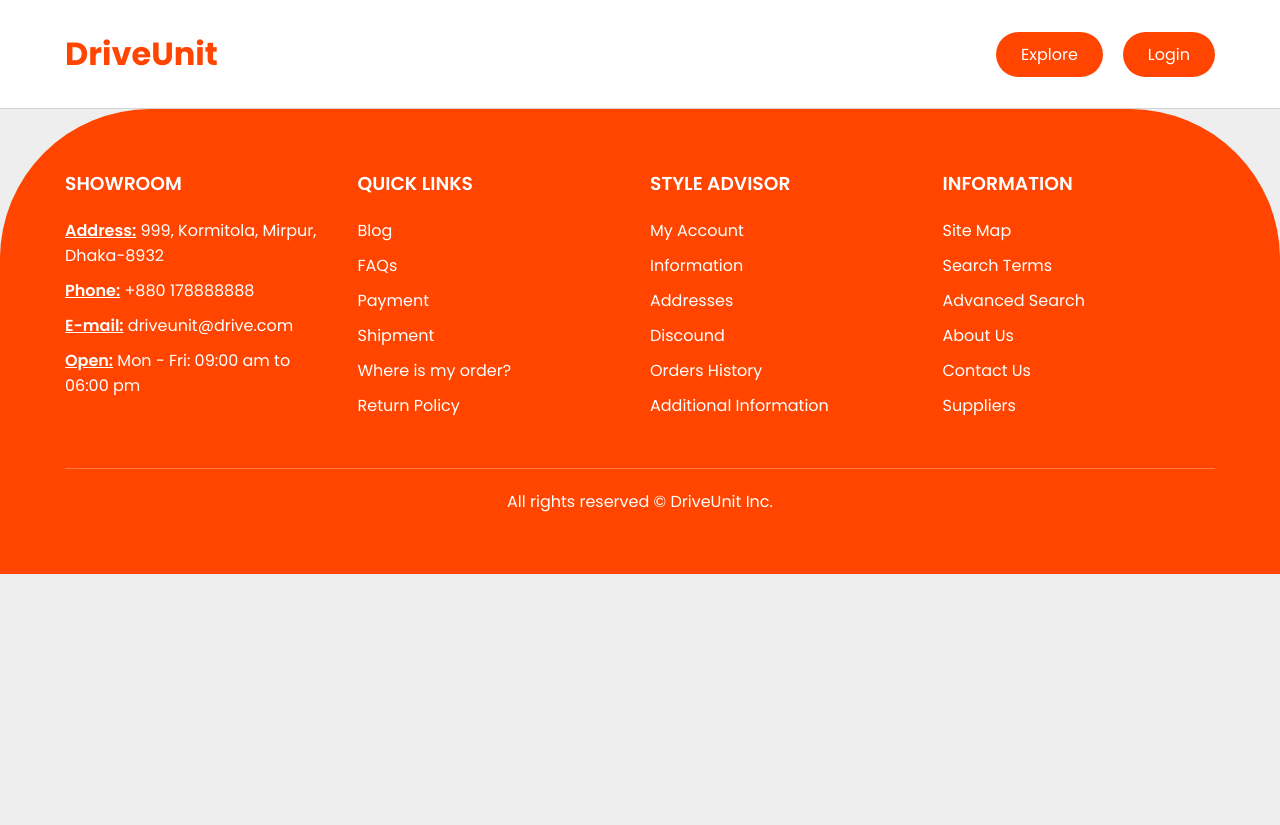
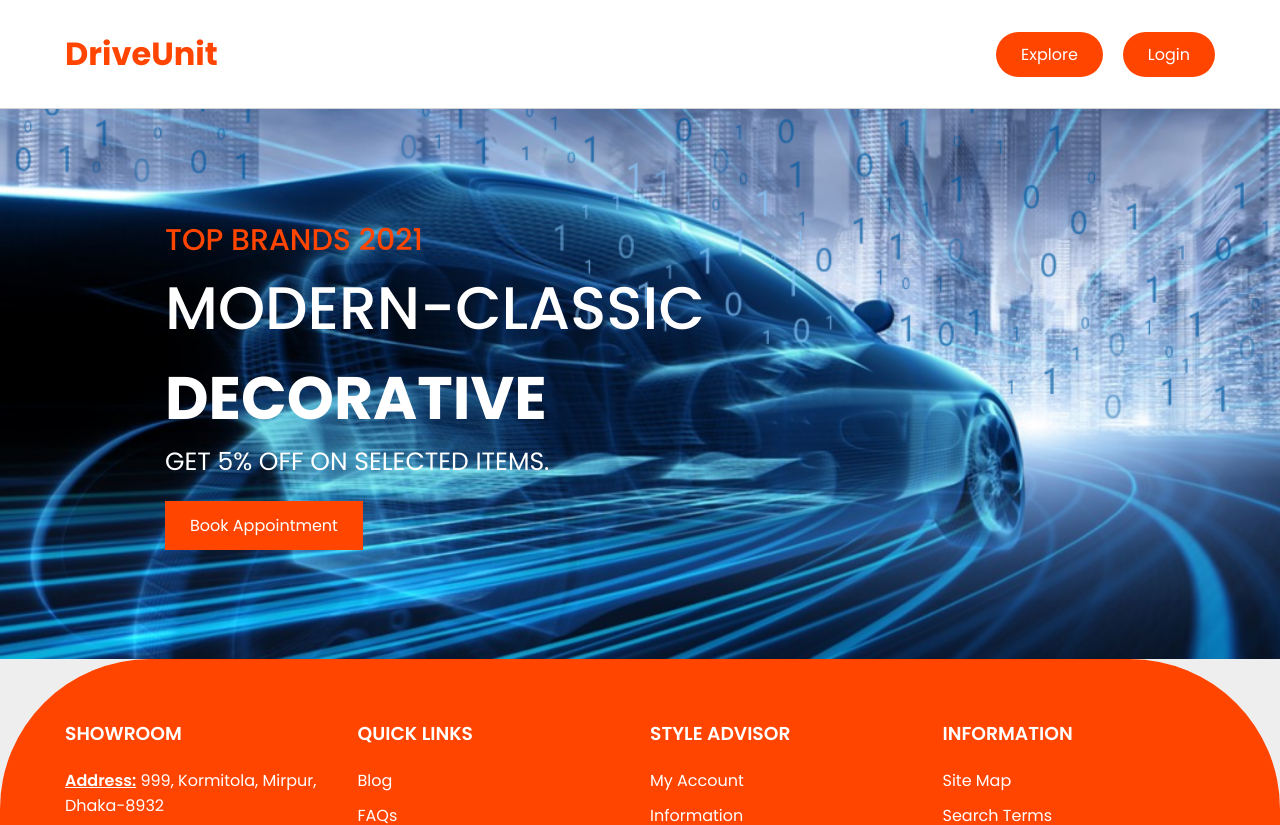
Before and after one commit to azizulwd/niche-related-website-clineside, a React (Create React App) app: page / in a window 1280 px wide. Shown: the top 825 px of the page. Before the commit the page ends 800 px from the top, so only its background shows below. Built offline with nearby package versions, Linux system fonts and the light colour scheme.

Commit message:
banner added

```diff
--- /dev/null
+++ b/src/Pages/Home/Banner/Banner.css
@@ -0,0 +1,41 @@
+.banner {
+    background-repeat: no-repeat;
+    background-size: cover;
+    background-position: center;
+    background-attachment: fixed;
+}
+.banner_inner {
+    display: flex;
+    justify-content: center;
+    align-items: center;
+    width: 100%;
+    height: 100%;
+}
+.banner_content {
+    width: 950px;
+    color: #fff;
+}
+.banner_content h3 {
+    font-weight: 500;
+    color: orangered;
+    font-size: 30px;
+}
+.banner_content h1 {
+    font-size: 60px;
+}
+.banner_content h1 span {
+    font-weight: 500;
+}
+.banner_content p {
+    font-size: 25px;
+}
+.banner_content button {
+    font-size: 16px;
+    font-family: 'Poppins';
+    border: none;
+    background: orangered;
+    color: #fff;
+    padding: 12px 25px;
+    margin-top: 20px;
+    cursor: pointer;
+}
--- /dev/null
+++ b/src/Pages/Home/Banner/Banner.js
@@ -0,0 +1,27 @@
+import React from 'react';
+import bannerbg from '../../../images/banner-bg.png';
+import './Banner.css';
+
+const Banner = () => {
+
+    const bannerStyle = {
+        width: '100%',
+        height: '550px',
+        backgroundImage: `url(${bannerbg})`
+    }
+
+    return (
+        <div className="banner" style={bannerStyle}>
+            <div className="banner_inner">
+                <div className="banner_content">
+                    <h3>TOP BRANDS 2021</h3>
+                    <h1><span>MODERN-CLASSIC</span> <br />DECORATIVE</h1>
+                    <p>GET 5% OFF ON SELECTED ITEMS.</p>
+                    <button>Book Appointment</button>
+                </div>
+            </div>
+        </div>
+    );
+};
+
+export default Banner;
--- a/src/Pages/Home/Home/Home.js
+++ b/src/Pages/Home/Home/Home.js
@@ -1,11 +1,13 @@
 import React from 'react';
 import Footer from '../../Shared/Footer/Footer';
 import Header from '../../Shared/Header/Header';
+import Banner from '../Banner/Banner';
 
 const Home = () => {
     return (
         <div>
             <Header></Header>
+            <Banner></Banner>
             <Footer></Footer>
         </div>
     );
```
